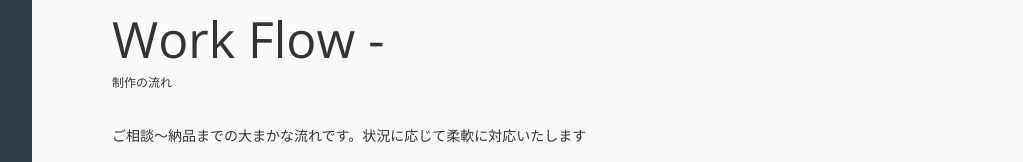
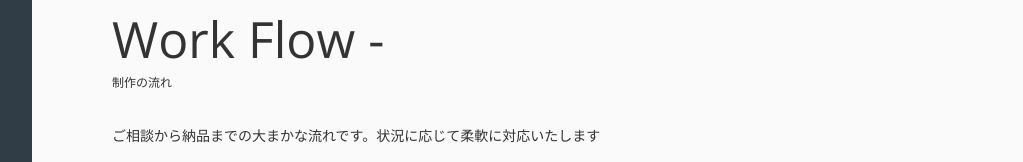
Before and after one commit to Yuka413/yukke_portfolio, a plain HTML site: page portfolio/index.html in a window 1280 px wide. Shown: the part 1780-1942 px from the top of the page, without its empty margins (208-1231 px from the left). Drawn offline with nearby package versions, Linux system fonts and the light colour scheme.

Commit message:
文言修正

```diff
--- a/portfolio/index.html
+++ b/portfolio/index.html
@@ -325,7 +325,7 @@
               <span class="section__head-sub">制作の流れ</span>
             </h2>
             <p class="section__lead-text">
-              ご相談〜納品までの大まかな流れです。状況に応じて柔軟に対応いたします
+              ご相談から納品までの大まかな流れです。状況に応じて柔軟に対応いたします
             </p>
             <div class="section__contents">
               <ol class="flow__list">
```
